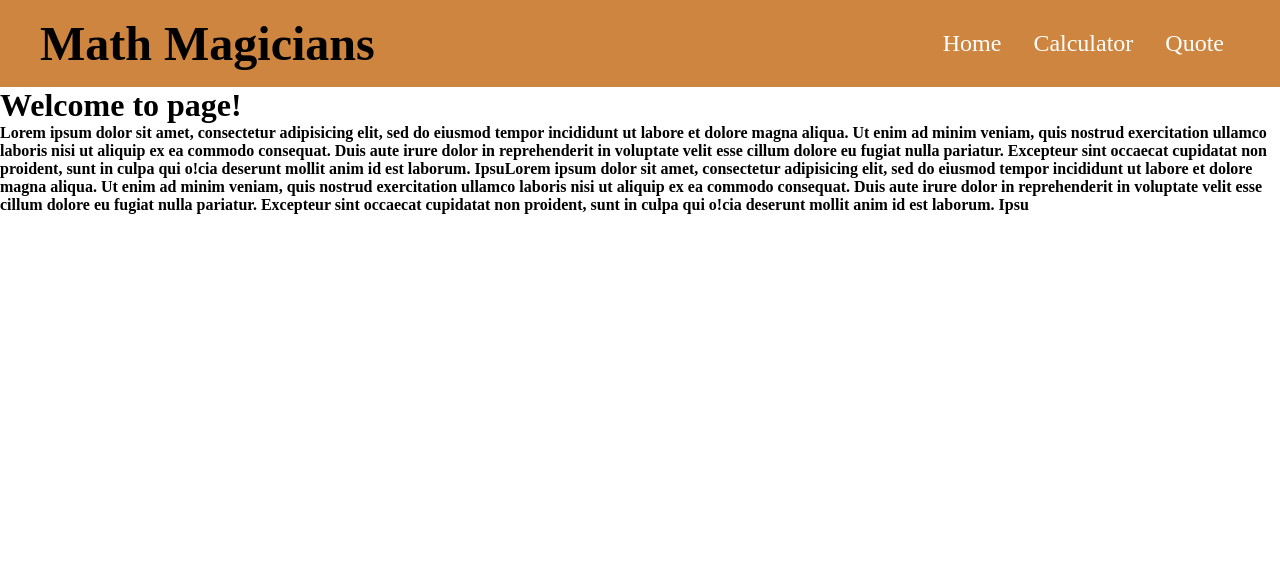
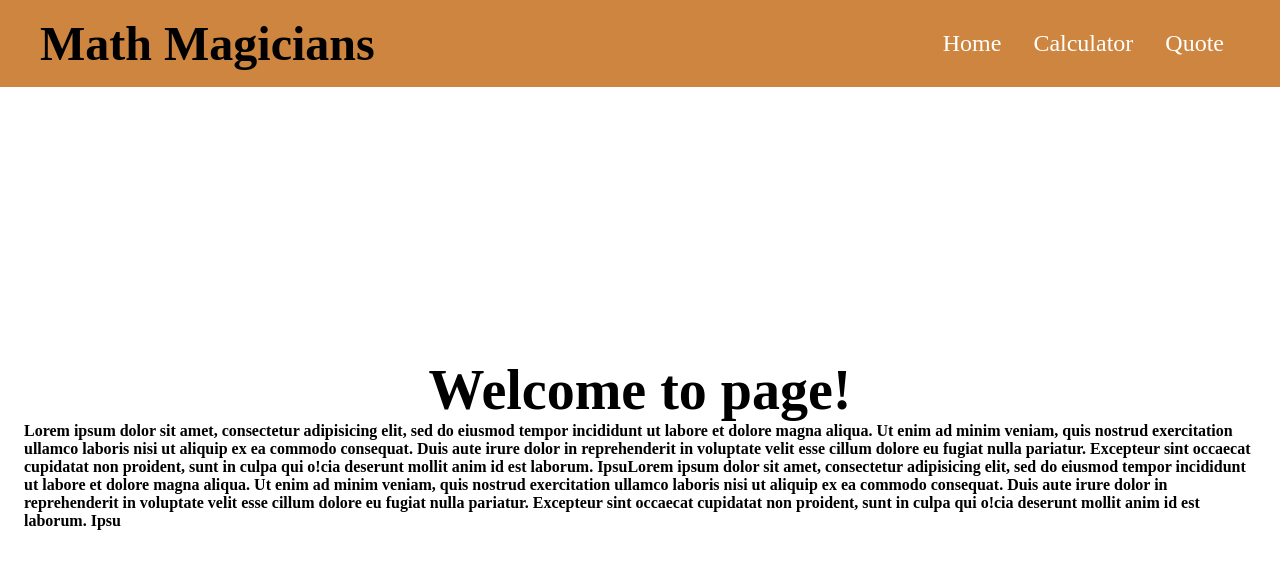
Before and after one commit to kcotrinam/calculator-react, a React (Create React App) app: page / in a window 1280 px wide. Shown: the top 568 px of the page. Built offline with nearby package versions, Linux system fonts and the light colour scheme.

Commit message:
Add styles to home component

```diff
--- a/src/components/home/Home.jsx
+++ b/src/components/home/Home.jsx
@@ -1,6 +1,7 @@
 import React from 'react';
 import Title from '../shared/Title';
 import Quote from '../shared/Quote';
+import '../../scss/components/home.scss';
 
 const QUOTE = 'Lorem ipsum dolor sit amet, consectetur adipisicing elit, sed do eiusmod tempor incididunt ut labore et dolore magna aliqua. Ut enim ad minim veniam, quis nostrud exercitation ullamco laboris nisi ut aliquip ex ea commodo consequat. Duis aute irure dolor in reprehenderit in voluptate velit esse cillum dolore eu fugiat nulla pariatur. Excepteur sint occaecat cupidatat non proident, sunt in culpa qui o!cia deserunt mollit anim id est laborum. IpsuLorem ipsum dolor sit amet, consectetur adipisicing elit, sed do eiusmod tempor incididunt ut labore et dolore magna aliqua. Ut enim ad minim veniam, quis nostrud exercitation ullamco laboris nisi ut aliquip ex ea commodo consequat. Duis aute irure dolor in reprehenderit in voluptate velit esse cillum dolore eu fugiat nulla pariatur. Excepteur sint occaecat cupidatat non proident, sunt in culpa qui o!cia deserunt mollit anim id est laborum. Ipsu';
 
--- a/src/components/quotes/QuoteComp.jsx
+++ b/src/components/quotes/QuoteComp.jsx
@@ -1,4 +1,5 @@
 import Quote from '../shared/Quote';
+import '../../scss/components/quote.scss';
 
 const QUOTE = 'Mathematics is not about numbers, equations, computations, or algorithms: it is about understanding. –William Paul Thurston';
 
--- /dev/null
+++ b/src/scss/components/home.scss
@@ -0,0 +1,11 @@
+.home {
+	display: flex;
+	flex-direction: column;
+	justify-content: center;
+	align-items: center;
+	padding: 0 1.5rem;
+
+	& > h1 {
+		font-size: 3.5rem;
+	}
+}
--- /dev/null
+++ b/src/scss/components/quote.scss
@@ -0,0 +1,16 @@
+#root {
+	display: grid;
+	grid-template-rows: auto 1fr;
+	min-height: 100vh;
+}
+
+.quote-container {
+	display: flex;
+	justify-content: center;
+	align-items: center;
+	padding: 1.2rem 1.5rem;
+
+	& > .home-quote {
+		font-size: 1.5rem;
+	}
+}
```
